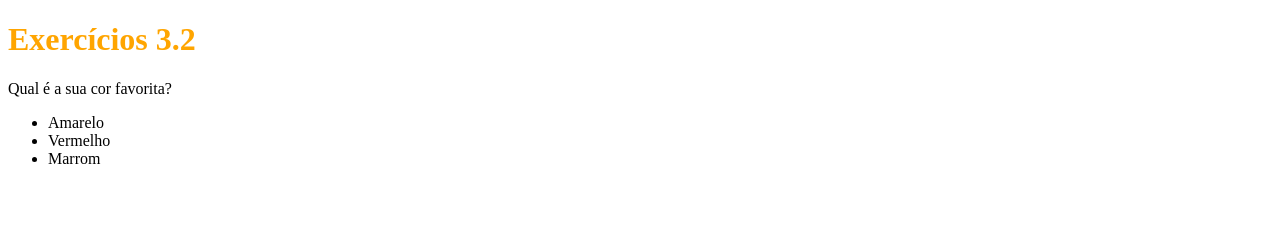
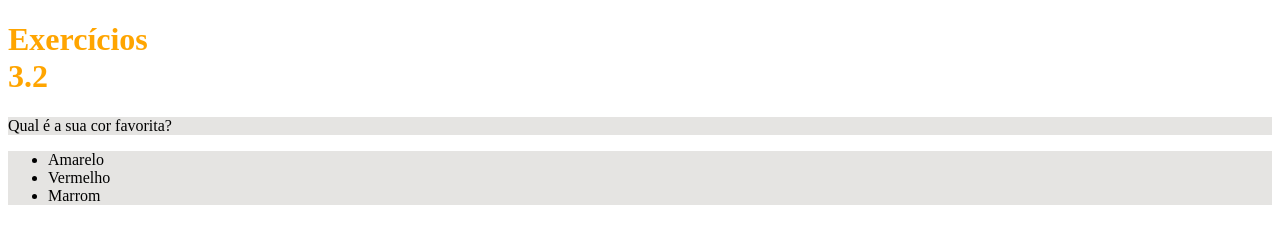
Before and after one commit to WelcksonValentim-Turma15-TriboB/Trybe-Curso-Exerc-cios-Projetos, a plain HTML site: page 1ºMódulo_Fundamentos/3ºBloco_IntroduçãoHTML_CSS/2ºDia_CSS/index.html in a window 1280 px wide. Drawn offline with Linux system fonts and the light colour scheme.

Commit message:
Finaliza primeira parte do exercicio 3.2

```diff
--- a/1ºMódulo_Fundamentos/3ºBloco_IntroduçãoHTML_CSS/2ºDia_CSS/index.html
+++ b/1ºMódulo_Fundamentos/3ºBloco_IntroduçãoHTML_CSS/2ºDia_CSS/index.html
@@ -5,11 +5,12 @@
     <title>HTML</title>
     <style>
       h1 {
+        width: 65px;
         color: orange;
       }
 
       .color-list{
-        background-color: rgb (229, 228, 226);
+        background-color: rgb(229, 228, 226);
       }
 
 
@@ -17,7 +18,7 @@
   </head>
   <body>
     <h1>Exercícios 3.2</h1>
-    <p>Qual é a sua cor favorita?</p>
+    <p class="color-list">Qual é a sua cor favorita?</p>
     <ul class="color-list">
       <li>Amarelo</li>
       <li>Vermelho</li>
```
